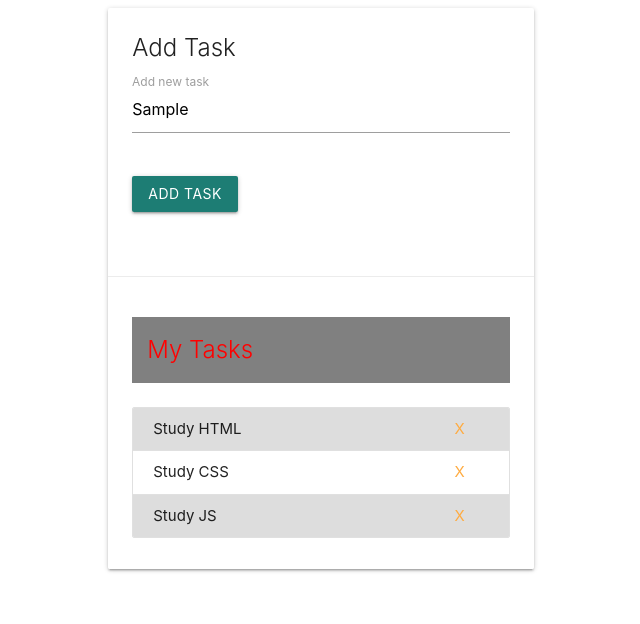
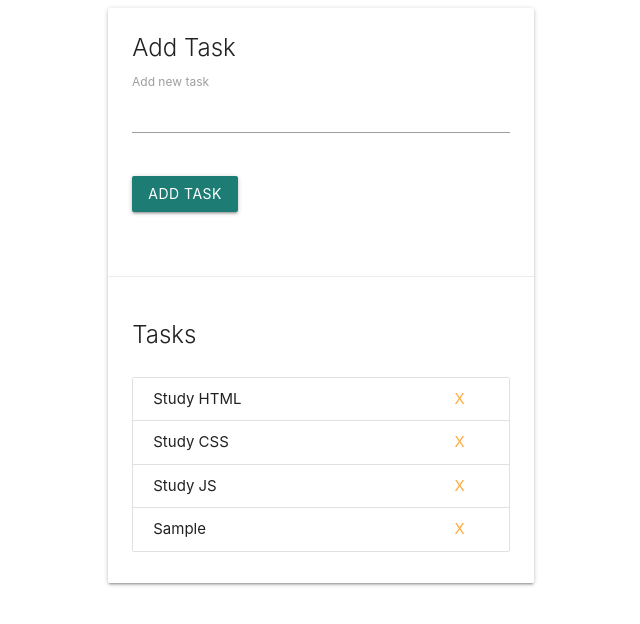
Before and after one commit to ragnar1n/rakendused, a plain HTML site: page index.html in a window 1280 px wide. Both pictures are taken after typing "Sample" into the empty fields and a click on the input "Add task". Shown: the whole page, without its empty margins (95-735 px from the left). Drawn offline with nearby package versions, Linux system fonts and the light colour scheme.

Commit message:
DOM - add task function

```diff
--- a/app.js
+++ b/app.js
@@ -1,36 +1,30 @@
-const taskTitle=document.getElementById('task-title')
 
-taskTitle.style.background='gray'
-taskTitle.style.color='#fff'
-taskTitle.style.padding='15px'
+const form=document.querySelector('#add-task')
 
-taskTitle.textContent='My tasks'
-taskTitle.innerText='Fav tasks'
-taskTitle.innerHTML='<span style=color:red>My Tasks</span>'
+form.addEventListener('submit', addTask)
 
-let li=document.querySelector('li')
-li=document.querySelector('li:last-child')
-li=document.querySelectorAll('li:nth-child(odd)')
+function addTask(event){
+    // get form input value
+    const taskInput=document.querySelector('#task')
 
-// for (let i=0; i<2; i++){
-//     document.querySelectorAll('li:nth-child(odd)')[i].style.background='#ddd'
-// }
+    //create li with value and X link
+    const li=document.createElement('li')
+    li.appendChild(document.createTextNode(taskInput.value))
+    li.className='collection-item'
+    const x=document.createElement('a')
+    x.appendChild(document.createTextNode('x'))
+    x.setAttribute('href','#')
+    x.className='secondary-content'
 
-li.forEach((li)=>{li.style.background='#ddd'})
+    li.appendChild(x)
 
-let ul=document.querySelector("ul").parentElement
-
-console.log(ul)
+    const ul=document.querySelector('ul')
+    ul.appendChild(li)
 
 
-const taskInput=document.querySelector('#task')
 
-const form=document.querySelector('form')
-form.addEventListener('submit', addTask)
-
-taskInput.addEventListener('keyup', addTask)
-
-function addTask(event){
-    console.log(taskInput.value)
+    // console.log(li)
+    //delete input value from form input field
+    taskInput.value=''
     event.preventDefault()
 }
--- a/index.html
+++ b/index.html
@@ -15,7 +15,7 @@
                     <div class="card-content">
                         <span class="card-title">Add Task</span>
                         <div class="row">
-                            <form class="col s12">
+                            <form class="col s12" id="add-task">
                                 <div class="row">
                                     <div class="input-field col s12">
                                         <input type="text" id="task">
```
